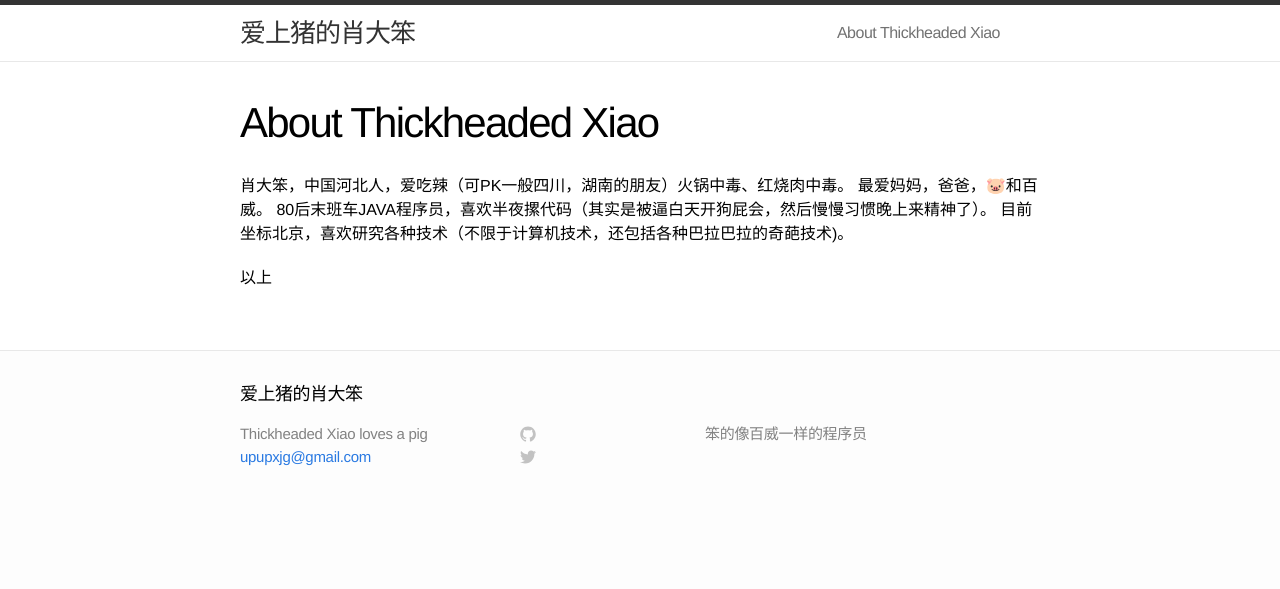
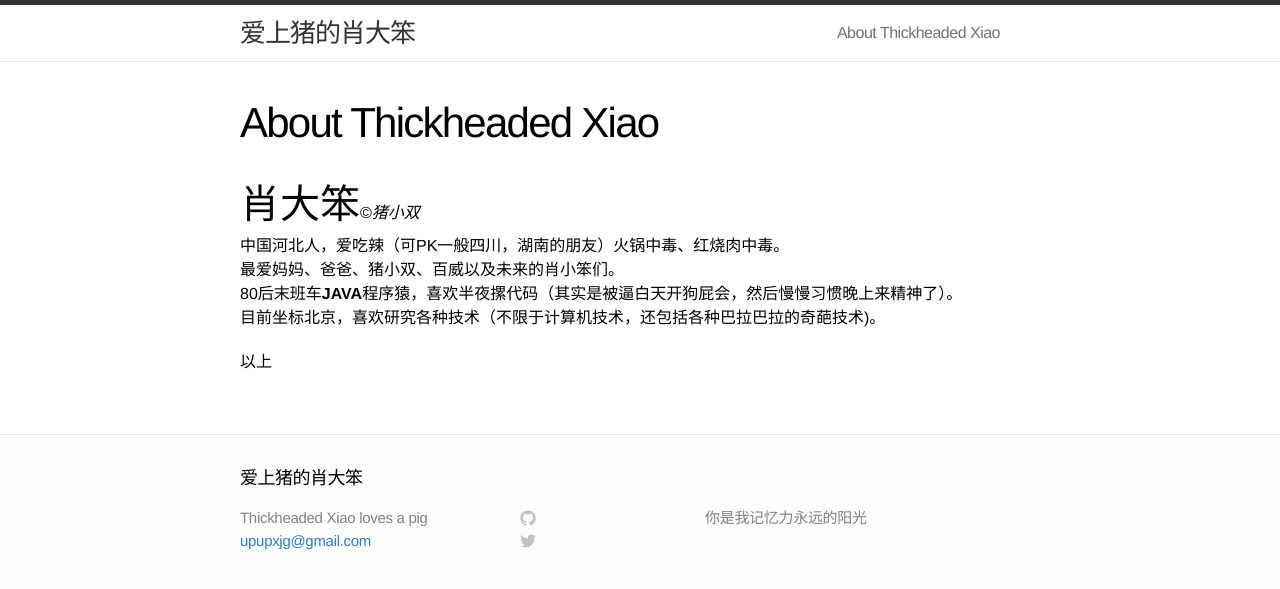
Before and after one commit to upupxjg/upupxjg.github.io, a Jekyll site: the page built from about.md, in a window 1280 px wide. Shown: the top 589 px of the page. Built offline with Jekyll 4.4.1, drawn with Linux system fonts in a browser that asks for light colours.

Commit message:
fix about

```diff
--- a/_config.yml
+++ b/_config.yml
@@ -2,7 +2,7 @@
 name: "爱上猪的肖大笨"
 title: "Thickheaded Xiao loves a pig"
 email: "upupxjg@gmail.com"
-description: "笨的像百威一样的程序员"
+description: "你是我记忆力永远的阳光"
 baseurl: ""
 url: "http://upupxjg.github.io"
 
--- a/_includes/header.html
+++ b/_includes/header.html
@@ -2,7 +2,7 @@
 
   <div class="wrap">
 
-    <a class="site-title" href="{{ site.baseurl }}">{{ site.name }}</a>
+    <a class="site-title" href="{{ site.url }}">{{ site.name }}</a>
 
     <nav class="site-nav">
       <a href="#" class="menu-icon">
@@ -18,7 +18,7 @@
       </a>
       <div class="trigger">
         {% for page in site.pages %}
-          <a class="page-link" href="{{ page.url | prepend: site.baseurl }}">{{ page.title }}</a>
+          <a class="page-link" href="{{ page.url | prepend: site.url }}">{{ page.title }}</a>
         {% endfor %}
       </div>
     </nav>
--- a/about.md
+++ b/about.md
@@ -3,9 +3,10 @@ layout: page
 title: About Thickheaded Xiao
 permalink: /about/
 ---
-肖大笨，中国河北人，爱吃辣（可PK一般四川，湖南的朋友）火锅中毒、红烧肉中毒。
-最爱妈妈，爸爸，🐷和百威。
-80后末班车JAVA程序员，喜欢半夜摞代码（其实是被逼白天开狗屁会，然后慢慢习惯晚上来精神了）。
-目前坐标北京，喜欢研究各种技术（不限于计算机技术，还包括各种巴拉巴拉的奇葩技术)。
+<span style="font-size:40px">肖大笨</span><span>&copy;_猪小双_</span>
+<br>中国河北人，爱吃辣（可PK一般四川，湖南的朋友）火锅中毒、红烧肉中毒。
+<br>最爱妈妈、爸爸、猪小双、百威以及未来的肖小笨们。
+<br>80后末班车**JAVA**程序猿，喜欢半夜摞代码（其实是被逼白天开狗屁会，然后慢慢习惯晚上来精神了）。
+<br>目前坐标北京，喜欢研究各种技术（不限于计算机技术，还包括各种巴拉巴拉的奇葩技术)。
 
 以上
```
Also changed, not shown: index.html (+16 -1 lines), 1 other file.
